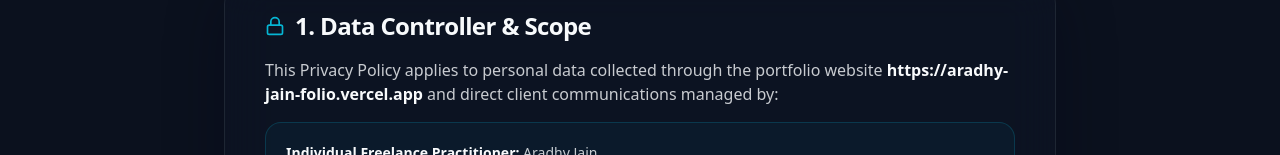
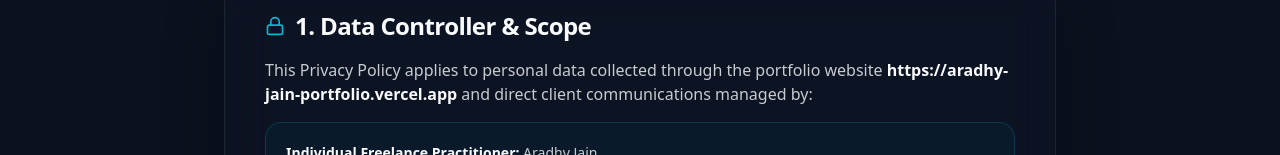
Before and after one commit to Aradhy20/aradhy-jain-folio, a Next.js app: page /privacy in a window 1280 px wide. Shown: the part 533-688 px from the top of the page. Built offline with nearby package versions, Linux system fonts and the light colour scheme; no server answers.

Commit message:
chore: align default canonical URLs with production domain aradhy-jain-portfolio.vercel.app

```diff
--- a/src/app/api/audit/route.ts
+++ b/src/app/api/audit/route.ts
@@ -227,7 +227,7 @@ export async function POST(request: Request) {
         redirect: "follow",
         headers: {
           "User-Agent":
-            "Mozilla/5.0 (compatible; AradhyJainPortfolioAuditBot/1.0; +https://aradhy-jain-folio.vercel.app)",
+            "Mozilla/5.0 (compatible; AradhyJainPortfolioAuditBot/1.0; +https://aradhy-jain-portfolio.vercel.app)",
           Accept: "text/html,application/xhtml+xml,application/xml;q=0.9,*/*;q=0.8",
           "Accept-Language": "en-US,en;q=0.5",
         },
--- a/src/app/layout.tsx
+++ b/src/app/layout.tsx
@@ -38,7 +38,7 @@ export const metadata: Metadata = {
     "Freelance Web Developer India",
   ],
   metadataBase: new URL(
-    process.env.NEXT_PUBLIC_SITE_URL || "https://aradhy-jain-folio.vercel.app"
+    process.env.NEXT_PUBLIC_SITE_URL || "https://aradhy-jain-portfolio.vercel.app"
   ),
   alternates: {
     canonical: "/",
@@ -79,7 +79,7 @@ export default function RootLayout({
 }: Readonly<{
   children: React.ReactNode;
 }>) {
-  const siteUrl = process.env.NEXT_PUBLIC_SITE_URL || "https://aradhy-jain-folio.vercel.app";
+  const siteUrl = process.env.NEXT_PUBLIC_SITE_URL || "https://aradhy-jain-portfolio.vercel.app";
 
   const jsonLd = {
     "@context": "https://schema.org",
--- a/src/app/privacy/page.tsx
+++ b/src/app/privacy/page.tsx
@@ -56,7 +56,7 @@ export default function PrivacyPolicyPage() {
               </h2>
               <p className="mt-4 text-sm sm:text-base leading-relaxed text-foreground/80">
                 This Privacy Policy applies to personal data collected through the portfolio website{" "}
-                <strong className="text-foreground">https://aradhy-jain-folio.vercel.app</strong> and direct client communications managed by:
+                <strong className="text-foreground">https://aradhy-jain-portfolio.vercel.app</strong> and direct client communications managed by:
               </p>
               <div className="mt-4 rounded-2xl border border-cyan-500/20 bg-cyan-500/5 p-5 text-sm text-foreground/80 space-y-1">
                 <p><strong className="text-foreground">Individual Freelance Practitioner:</strong> Aradhy Jain</p>
--- a/src/app/robots.ts
+++ b/src/app/robots.ts
@@ -1,7 +1,7 @@
 import { MetadataRoute } from "next";
 
 export default function robots(): MetadataRoute.Robots {
-  const baseUrl = process.env.NEXT_PUBLIC_SITE_URL || "https://aradhyjain.vercel.app";
+  const baseUrl = process.env.NEXT_PUBLIC_SITE_URL || "https://aradhy-jain-portfolio.vercel.app";
 
   return {
     rules: {
--- a/src/app/sitemap.ts
+++ b/src/app/sitemap.ts
@@ -2,7 +2,7 @@ import { MetadataRoute } from "next";
 import { PORTFOLIO_DATA } from "@/data";
 
 export default function sitemap(): MetadataRoute.Sitemap {
-  const baseUrl = process.env.NEXT_PUBLIC_SITE_URL || "https://aradhy-jain-folio.vercel.app";
+  const baseUrl = process.env.NEXT_PUBLIC_SITE_URL || "https://aradhy-jain-portfolio.vercel.app";
 
   const staticRoutes = [
     {
--- a/src/components/CreatorProfileCard.tsx
+++ b/src/components/CreatorProfileCard.tsx
@@ -38,7 +38,7 @@ export function CreatorProfileCard({ className = "" }: CreatorProfileCardProps)
     }
 
     // Copy contact link or details to clipboard as a helpful utility
-    const profileUrl = typeof window !== "undefined" ? window.location.origin : "https://aradhy-jain-folio.vercel.app";
+    const profileUrl = typeof window !== "undefined" ? window.location.origin : "https://aradhy-jain-portfolio.vercel.app";
     const shareText = `Aradhy Jain — Web Developer, E-commerce & Digital Growth Specialist\nEmail: ${PORTFOLIO_DATA.personalInfo.email}\nPortfolio: ${profileUrl}`;
 
     try {
--- a/src/components/sections/ClientLeadTools.tsx
+++ b/src/components/sections/ClientLeadTools.tsx
@@ -173,7 +173,7 @@ ${specialRequirements}
 7. PREPARED BY:
 Aradhy Jain — Web Developer, E-commerce & Digital Growth Specialist
 Email: ${PORTFOLIO_DATA.personalInfo.email} | WhatsApp: +${PORTFOLIO_DATA.personalInfo.whatsapp}
-Website: https://aradhy-jain-folio.vercel.app/
+Website: https://aradhy-jain-portfolio.vercel.app/
 =====================================================`;
 
   const handleCopyProposal = () => {
```
